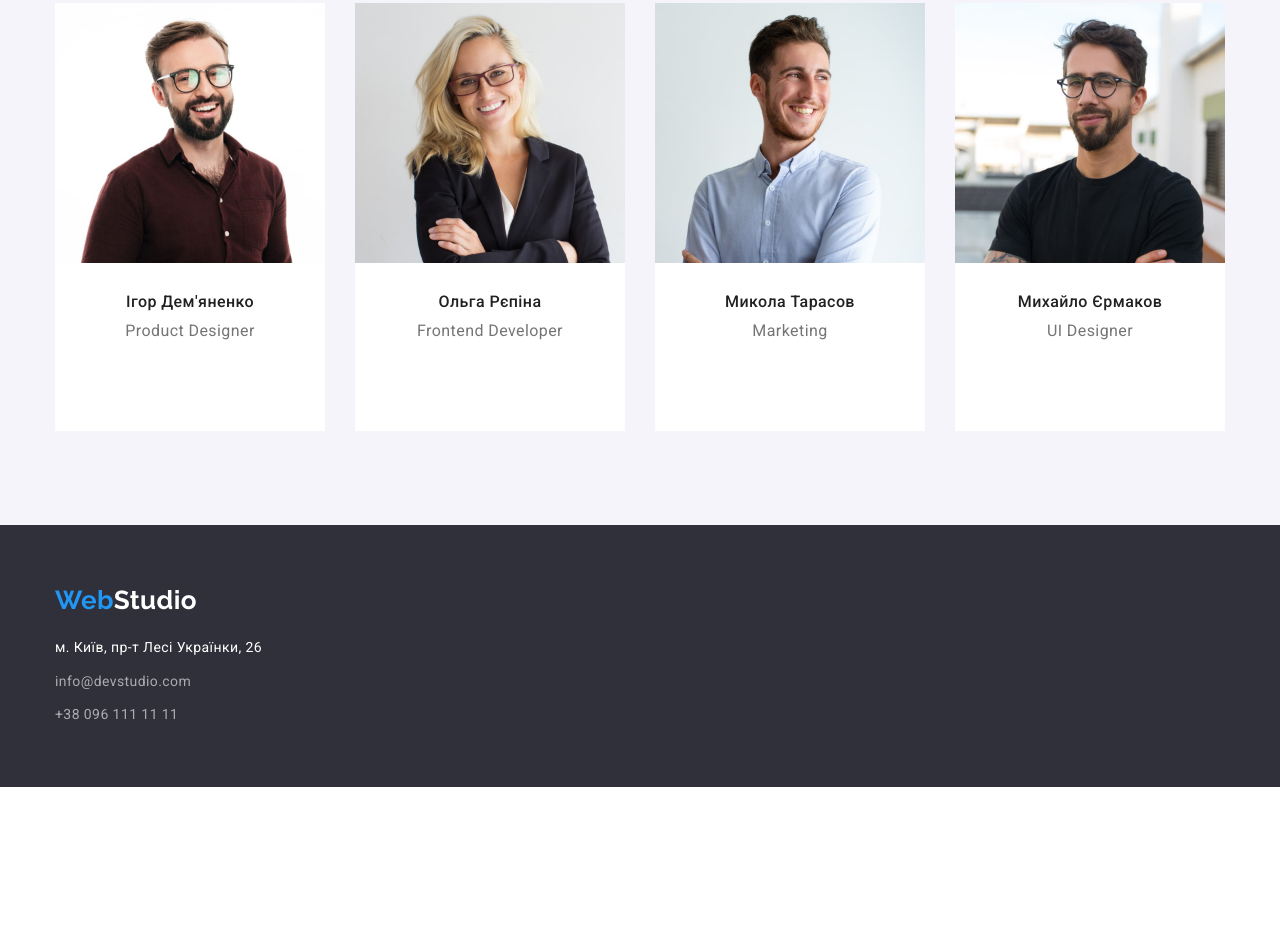
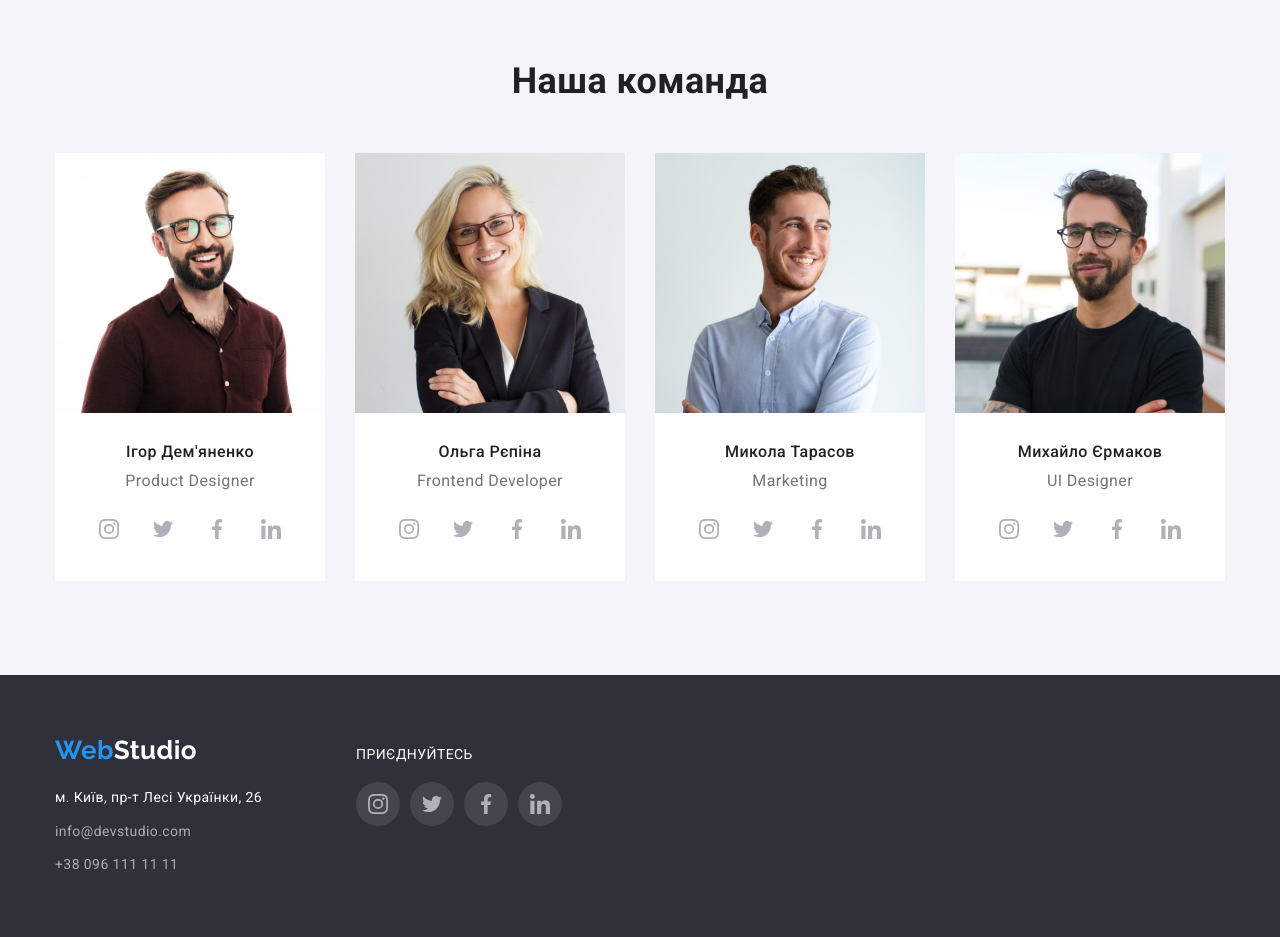
Before and after one commit to DAN-IIL/goit-markup-hw-04, a plain HTML site: page index.html in a window 1280 px wide. Shown: the part 1644-2581 px from the top of the page. Before the commit the page ends 2431 px from the top, so only its background shows below. Drawn offline with nearby package versions, Linux system fonts and the light colour scheme.

Commit message:
Редагує код

```diff
--- a/css/styles.css
+++ b/css/styles.css
@@ -136,17 +136,19 @@ img {
 }
 
 /* icon-header */
-.address-mail > .icon-mail {
-    margin-right: 10px;
+.address-mail::before {
+    content: "";
     width: 16px;
     height: 12px;
+    margin-right: 10px;
     background-image: url(/images/icon.svg/mail.svg);
 }
 
-.address-tel > .icon-phone {
-    margin-right: 10px;
+.address-tel::before {
+    content: "";
     width: 10px;
     height: 16px;
+    margin-right: 10px;
     background-image: url(/images/icon.svg/smartphone.svg);
 }
 
@@ -155,11 +157,11 @@ img {
     display: inline-flex;
     padding-top: 32px;
     padding-bottom: 32px;
-    color: var(--primary-text-color);
     font-weight: 500;
     line-height: 1.14;
     letter-spacing: 0.02em;
     text-decoration: none;
+    color: var(--primary-text-color);
 }
 .address-mail:hover,
 .address-mail:focus {
@@ -195,7 +197,11 @@ img {
     padding-top: 200px;
     padding-bottom: 200px;
     text-align: center;
-    background-color: #2F303A;
+    background-image: linear-gradient(
+        to right,
+        rgba(47, 48, 58, 0.4),
+        rgba(47, 48, 58, 0.4)),
+        url(/images/hero-img.jpg);
 }
 
 .hero-title {
@@ -240,8 +246,35 @@ img {
 
 .feature-list .item {
     margin-right: 30px;
+    width: 270px;
+}
 
-    width: 270px;
+.feature-list .item::before {
+    display: block;
+    content: "";
+    height: 120px;
+    margin-bottom: 30px;
+    background-size: 70px 70px;
+    background-repeat: no-repeat;
+    background-position: center;
+    background-color: #F5F4FA;
+}
+
+.feature-list .item:nth-child(1)::before {
+    background-image: url(/images/icon.svg/antenna.svg);
+}
+
+.feature-list .item:nth-child(2)::before {
+    background-image: url(/images/icon.svg/clock.svg);
+}
+
+.feature-list .item:nth-child(3)::before {
+    background-size: 70px 53.6px;
+    background-image: url(/images/icon.svg/Vector.svg);
+}
+
+.feature-list .item:nth-child(4)::before {
+    background-image: url(/images/icon.svg/astronaut.svg);
 }
 
 .feature-list .item:last-child {
@@ -324,8 +357,8 @@ img {
 }
 
 .team-div {
-    margin-top: 30px;
-    padding-bottom: 30px;
+    padding-top: 30px;
+    margin-bottom: 16px;
 }
 
 .member-team-title {
@@ -349,12 +382,29 @@ img {
 
 .team-icon {
     display: flex;
-    margin-top: 16px;
     padding-bottom: 30px;
+    justify-content: center;
+}
+
+/* .icon-bg {
     width: 44px;
     height: 44px;
-    /* justify-items: center; */
     background-color: #FFFFFF;
+} */
+
+.team-icon .icon {
+    margin-right: 10px;
+    width: 44px;
+    height: 44px;
+    background-size: 20px 20px;
+    border-radius: 50%;
+    background-position: center;
+    background-repeat: no-repeat;
+    background-color: #FFFFFF;
+}
+
+.icon:last-child {
+    margin-right: 0;
 }
 
 .instagram {
@@ -382,10 +432,23 @@ img {
     background-color: #2F303A;
 }
 
+.footer-flex {
+    display: flex;
+    align-items: baseline;
+}
+
+.footer-div-contact {
+    margin-left: 70px;
+}
+
 .footer-logo {
     display: inline-block;
     margin-bottom: 20px;
     text-decoration: none;
+}
+
+.footer-list {
+    width: 231px;
 }
 
 .footer-list .item {
@@ -409,6 +472,32 @@ img {
     font-style: normal;
     line-height: 1.74;
     text-decoration: none;
+}
+
+.come-in {
+    color: #FFFFFF;
+    font-style: normal;
+    margin-top: 0;
+    margin-bottom: 20px;
+}
+
+.footer-contact {
+    display: flex;
+}
+
+.footer-contact .icon {
+    margin-right: 10px;
+    width: 44px;
+    height: 44px;
+    background-size: 20px 20px;
+    border-radius: 50%;
+    background-position: center;
+    background-repeat: no-repeat;
+    background-color: rgba(255, 255, 255, 0.1);
+}
+
+.footer-contact .icon:last-child {
+    margin-right: 0;
 }
 
 /* PORTFOLIO.HTML */
--- a/index.html
+++ b/index.html
@@ -26,8 +26,8 @@
             </ul>
 
             <ul class="header-address-list">
-                <li class="item"><a href="mailto:info@devstudio.com" class="address-mail"><span class="icon-mail"></span>info@devstudio.com</a></li>
-                <li class="item"><a href="tel:+380961111111" class="address-tel"><span class="icon-phone"></span>+38 096 111 11 11</a></li>
+                <li class="item"><a href="mailto:info@devstudio.com" class="address-mail">info@devstudio.com</a></li>
+                <li class="item"><a href="tel:+380961111111" class="address-tel">+38 096 111 11 11</a></li>
             </ul>
         </nav>
     </header>
@@ -90,12 +90,12 @@
                             <h3 class="member-team-title">Ігор Дем'яненко</h3>
                             <p class="member-team-text">Product Designer</p>
                         </div>
-                        <div class="team-icon">
-                            <span class="instagram"></span>
-                            <span class="twitter"></span>
-                            <span class="facebook"></span>
-                            <span class="linkedin"></span>
-                        </div>
+                        <a href="" class="team-icon">
+                            <svg class="icon instagram"></svg>
+                            <svg class="icon twitter"></svg>
+                            <svg class="icon facebook"></svg>
+                            <svg class="icon linkedin"></svg>
+                        </a>
                     </li>
                     <li class="item">
                         <img src="./images/img(2)_2.jpg" alt="Frontend Developer">
@@ -103,12 +103,12 @@
                             <h3 class="member-team-title">Ольга Рєпіна</h3>
                             <p class="member-team-text">Frontend Developer</p>
                         </div>
-                        <div class="team-icon">
-                            <span class="instagram"></span>
-                            <span class="twitter"></span>
-                            <span class="facebook"></span>
-                            <span class="linkedin"></span>
-                        </div>
+                        <a href="" class="team-icon">
+                            <svg class="icon icon-bg instagram"></svg>
+                            <svg class="icon icon-bg twitter"></svg>
+                            <svg class="icon icon-bg facebook"></svg>
+                            <svg class="icon icon-bg linkedin"></svg>
+                        </a>
                     </li>
                     <li class="item">
                         <img src="./images/img(2)_3.jpg" alt="Marketing">
@@ -116,12 +116,12 @@
                             <h3 class="member-team-title">Микола Тарасов</h3>
                             <p class="member-team-text">Marketing</p>
                         </div>
-                        <div class="team-icon">
-                            <span class="instagram"></span>
-                            <span class="twitter"></span>
-                            <span class="facebook"></span>
-                            <span class="linkedin"></span>
-                        </div>
+                        <a href="" class="team-icon">
+                            <svg class="icon icon-bg instagram"></svg>
+                            <svg class="icon icon-bg twitter"></svg>
+                            <svg class="icon icon-bg facebook"></svg>
+                            <svg class="icon icon-bg linkedin"></svg>
+                        </a>
                     </li>
                     <li class="item">
                         <img src="./images/img(2)_4.jpg" alt="UI Designer">
@@ -129,12 +129,12 @@
                             <h3 class="member-team-title">Михайло Єрмаков</h3>
                             <p class="member-team-text">UI Designer</p>
                         </div>
-                        <div class="team-icon">
-                            <span class="instagram"></span>
-                            <span class="twitter"></span>
-                            <span class="facebook"></span>
-                            <span class="linkedin"></span>
-                        </div>
+                        <a href="" class="team-icon">
+                            <svg class="icon icon-bg instagram"></svg>
+                            <svg class="icon icon-bg twitter"></svg>
+                            <svg class="icon icon-bg facebook"></svg>
+                            <svg class="icon icon-bg linkedin"></svg>
+                        </a>
                     </li>
                 </ul>
             </div>
@@ -143,18 +143,29 @@
 
     <!-- Підвал -->
     <footer class="footer">
-        <div class="container">
-            <a lang="en" href="./index.html" class="footer-logo"><span class="footer-web">Web</span><span class="footer-studio">Studio</span></a>
+        <div class="container footer-flex">
+            <div class="footer-div-address">
+                <a lang="en" href="./index.html" class="footer-logo"><span class="footer-web">Web</span><span
+                        class="footer-studio">Studio</span></a>
                 <!-- Контакти -->
                 <address class="address">
                     <ul class="footer-list">
-                    <li class="item"><a href="https://goo.gl/maps/zjAsH4ex7NeBcbjW6" target="_blank" class="footer-link">м. Київ,
-                            пр-т Лесі Українки, 26</a></li>
+                        <li class="item"><a href="https://goo.gl/maps/zjAsH4ex7NeBcbjW6" target="_blank" class="footer-link">м. Київ, пр-т Лесі Українки, 26</a></li>
                         <li class="item"><a href="mailto:info@devstudio.com" class="address-footer-mail">info@devstudio.com</a></li>
                         <li class="item"><a href="tel:+380961111111" class="address-footer-tel">+38 096 111 11 11</a></li>
                     </ul>
                 </address>
             </div>
+            <div class="footer-div-contact">
+                <p class="come-in">ПРИЄДНУЙТЕСЬ</p>
+                <ul class="footer-contact">
+                    <li class="icon instagram"><a href=""><svg></svg></a></li>
+                    <li class="icon twitter"><a href=""><svg></svg></a></li>
+                    <li class="icon facebook"><a href=""><svg></svg></a></li>
+                    <li class="icon linkedin"><a href=""><svg></svg></a></li>
+                </ul>
+            </div>
+        </div>
     </footer>
 </body>
 </html>
```
Lines whose indentation alone changed are shown as unchanged.
